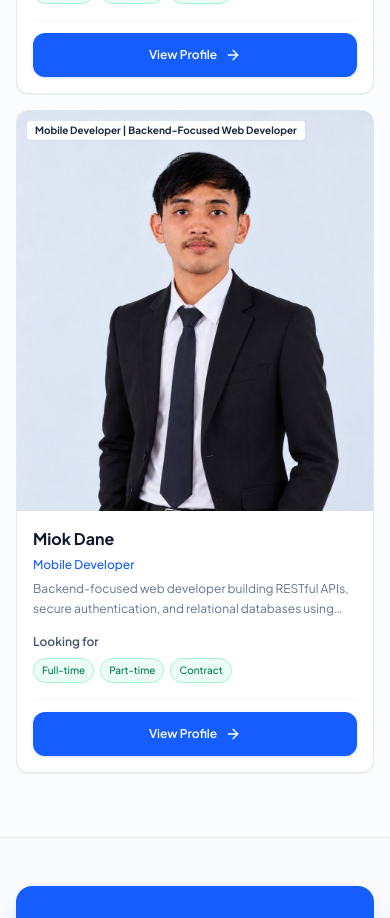
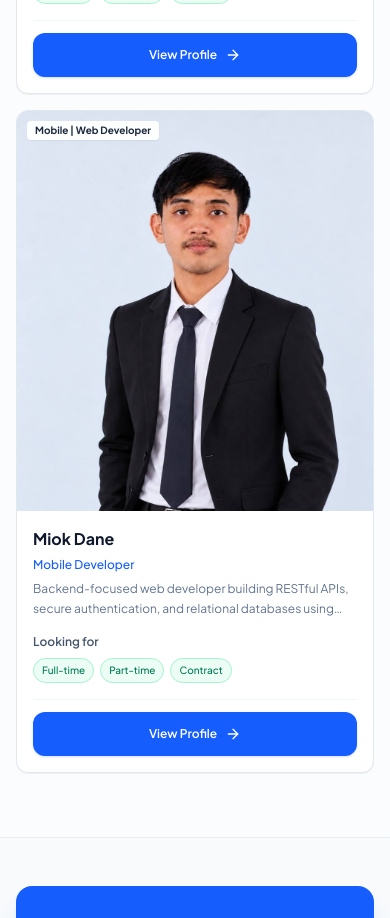
Before and after one commit to TosDevelop/TosDevelop_Portfolio, a React (Vite) app: page / in a window 390 px wide. Shown: the part 6600-7518 px from the top of the page. Built offline with nearby package versions, Linux system fonts and the light colour scheme; no server answers; a web font is replaced by a local one.

Commit message:
Update Miok Dane badge to Mobile and Web Developer

```diff
--- a/src/data/team/dane-miok/en.ts
+++ b/src/data/team/dane-miok/en.ts
@@ -4,7 +4,7 @@ import type { TeamMemberEnglish } from '../types.ts';
 export const en = {
   name: 'Miok Dane',
   role: 'Mobile Developer',
-  badge: 'Mobile Developer | Backend-Focused Web Developer',
+  badge: 'Mobile | Web Developer',
   tagline:
     'Backend-focused web developer building RESTful APIs, secure authentication, and relational databases using Node.js, Laravel, Vue.js, MySQL, and PostgreSQL.',
   bio: 'Motivated backend-focused web developer with hands-on experience building RESTful APIs, secure authentication, and relational database schemas using Node.js, Laravel, Vue.js, MySQL, and PostgreSQL. Comfortable working in Agile teams and delivering full-stack features under deadline pressure. Eager to apply and grow these skills within a professional IT environment.',
--- a/src/data/team/dane-miok/km.ts
+++ b/src/data/team/dane-miok/km.ts
@@ -8,7 +8,7 @@ export const km = {
   role: 'អ្នកអភិវឌ្ឍន៍កម្មវិធីទូរស័ព្ទ',
   tagline:
     'អ្នកអភិវឌ្ឍន៍គេហទំព័រផ្តោតលើ Backend ដោយបង្កើត RESTful APIs ប្រព័ន្ធផ្ទៀងផ្ទាត់អត្តសញ្ញាណដែលមានសុវត្ថិភាព និងមូលដ្ឋានទិន្នន័យទំនាក់ទំនងជាមួយ Node.js, Laravel, Vue.js, MySQL និង PostgreSQL។',
-  badge: 'អ្នកអភិវឌ្ឍន៍កម្មវិធីទូរស័ព្ទ | អ្នកអភិវឌ្ឍន៍គេហទំព័រផ្តោតលើ Backend',
+  badge: 'អ្នកអភិវឌ្ឍន៍កម្មវិធីទូរស័ព្ទ | គេហទំព័រ',
   bio: 'អ្នកអភិវឌ្ឍន៍គេហទំព័រផ្តោតលើ Backend ដែលមានឆន្ទៈខ្ពស់ និងបទពិសោធន៍ជាក់ស្តែងក្នុងការបង្កើត RESTful APIs ប្រព័ន្ធផ្ទៀងផ្ទាត់អត្តសញ្ញាណដែលមានសុវត្ថិភាព និងរចនាសម្ព័ន្ធមូលដ្ឋានទិន្នន័យទំនាក់ទំនង ដោយប្រើ Node.js, Laravel, Vue.js, MySQL និង PostgreSQL។ អាចធ្វើការជាក្រុមតាមវិធីសាស្ត្រ Agile និងបញ្ចប់មុខងារ Full Stack តាមពេលកំណត់។ មានបំណងអនុវត្ត និងអភិវឌ្ឍជំនាញទាំងនេះក្នុងបរិយាកាសការងារ IT ដែលមានវិជ្ជាជីវៈ។',
   languages: [
     { language: 'ភាសាខ្មែរ', level: 'ភាសាកំណើត' },
```
